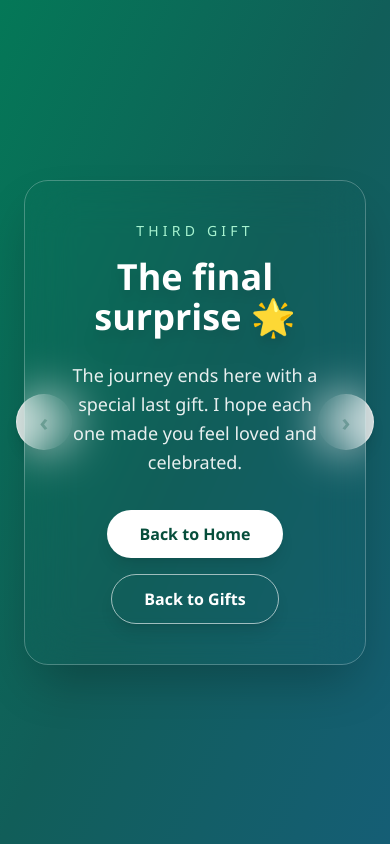
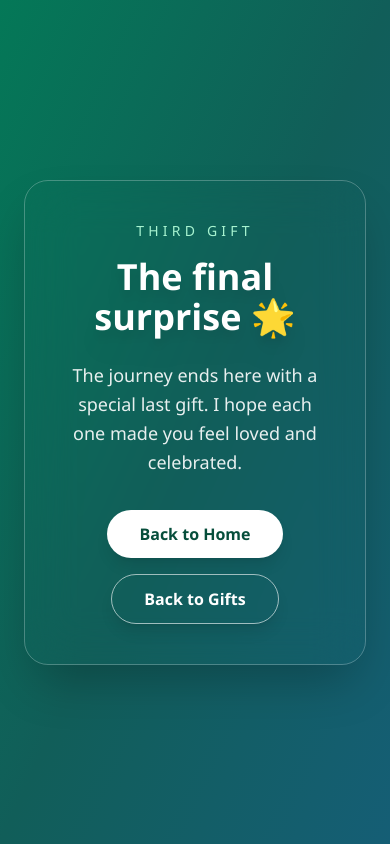
Before and after one commit to WangilaPrish/wish, a React (Vite) app: page /gift/third in a window 390 px wide. Built offline with nearby package versions, Linux system fonts and the light colour scheme.

Commit message:
style: implement touch navigation for gift selection in FirstGift, SecondGift, and ThirdGift components

```diff
--- a/src/pages/FirstGift.tsx
+++ b/src/pages/FirstGift.tsx
@@ -1,20 +1,45 @@
-import { useEffect, useState } from 'react'
+import { useEffect, useRef, useState } from 'react'
 import { useNavigate } from 'react-router-dom'
 
 export default function FirstGift(): JSX.Element {
     const navigate = useNavigate()
     const [showSketchPad, setShowSketchPad] = useState(false)
+    const touchStartX = useRef<number | null>(null)
 
     useEffect(() => {
         const timer = window.setTimeout(() => setShowSketchPad(true), 60000)
         return () => window.clearTimeout(timer)
     }, [])
 
+    const handleTouchStart = (event: React.TouchEvent<HTMLDivElement>) => {
+        touchStartX.current = event.touches[0]?.clientX ?? null
+    }
+
+    const handleTouchEnd = (event: React.TouchEvent<HTMLDivElement>) => {
+        if (touchStartX.current === null) return
+
+        const endX = event.changedTouches[0]?.clientX ?? touchStartX.current
+        const delta = endX - touchStartX.current
+        const threshold = 48
+
+        if (delta > threshold) {
+            navigate('/gift/third')
+        } else if (delta < -threshold) {
+            navigate('/gift/second')
+        }
+
+        touchStartX.current = null
+    }
+
     return (
-        <div className="relative min-h-screen bg-gradient-to-br from-cyan-700 via-blue-900 to-blue-950 flex items-center justify-center p-6">
+        <div
+            className="relative min-h-screen bg-gradient-to-br from-cyan-700 via-blue-900 to-blue-950 flex items-center justify-center p-6"
+            onTouchStart={handleTouchStart}
+            onTouchEnd={handleTouchEnd}
+        >
             <button
                 onClick={() => navigate('/gift/third')}
-                className="absolute left-4 top-1/2 -translate-y-1/2 h-14 w-14 rounded-full bg-white/80 text-blue-900 text-2xl font-bold shadow-lg border border-white/60 hover:-translate-y-[52%] hover:shadow-cyan-300/50 transition-all duration-300"
+                className="hidden md:flex items-center justify-center absolute left-4 top-1/2 -translate-y-1/2 h-14 w-14 rounded-full bg-white/80 text-blue-900 text-2xl font-bold shadow-lg border border-white/60 hover:-translate-y-[52%] hover:shadow-cyan-300/50 transition-all duration-300"
                 aria-label="Previous gift"
             >
                 ‹
@@ -22,7 +47,7 @@ export default function FirstGift(): JSX.Element {
 
             <button
                 onClick={() => navigate('/gift/second')}
-                className="absolute right-4 top-1/2 -translate-y-1/2 h-14 w-14 rounded-full bg-white/80 text-blue-900 text-2xl font-bold shadow-lg border border-white/60 hover:-translate-y-[52%] hover:shadow-cyan-300/50 transition-all duration-300"
+                className="hidden md:flex items-center justify-center absolute right-4 top-1/2 -translate-y-1/2 h-14 w-14 rounded-full bg-white/80 text-blue-900 text-2xl font-bold shadow-lg border border-white/60 hover:-translate-y-[52%] hover:shadow-cyan-300/50 transition-all duration-300"
                 aria-label="Next gift"
             >
                 ›
--- a/src/pages/SecondGift.tsx
+++ b/src/pages/SecondGift.tsx
@@ -1,13 +1,39 @@
+import { useRef } from 'react'
 import { useNavigate } from 'react-router-dom'
 
 export default function SecondGift(): JSX.Element {
     const navigate = useNavigate()
+    const touchStartX = useRef<number | null>(null)
+
+    const handleTouchStart = (event: React.TouchEvent<HTMLDivElement>) => {
+        touchStartX.current = event.touches[0]?.clientX ?? null
+    }
+
+    const handleTouchEnd = (event: React.TouchEvent<HTMLDivElement>) => {
+        if (touchStartX.current === null) return
+
+        const endX = event.changedTouches[0]?.clientX ?? touchStartX.current
+        const delta = endX - touchStartX.current
+        const threshold = 48
+
+        if (delta > threshold) {
+            navigate('/gift/first')
+        } else if (delta < -threshold) {
+            navigate('/gift/third')
+        }
+
+        touchStartX.current = null
+    }
 
     return (
-        <div className="relative min-h-screen bg-gradient-to-br from-indigo-800 via-purple-800 to-fuchsia-700 flex items-center justify-center p-6">
+        <div
+            className="relative min-h-screen bg-gradient-to-br from-indigo-800 via-purple-800 to-fuchsia-700 flex items-center justify-center p-6"
+            onTouchStart={handleTouchStart}
+            onTouchEnd={handleTouchEnd}
+        >
             <button
                 onClick={() => navigate('/gift/first')}
-                className="absolute left-4 top-1/2 -translate-y-1/2 h-14 w-14 rounded-full bg-white/85 text-indigo-900 text-2xl font-bold shadow-lg border border-white/60 hover:-translate-y-[52%] hover:shadow-fuchsia-300/50 transition-all duration-300"
+                className="hidden md:flex items-center justify-center absolute left-4 top-1/2 -translate-y-1/2 h-14 w-14 rounded-full bg-white/85 text-indigo-900 text-2xl font-bold shadow-lg border border-white/60 hover:-translate-y-[52%] hover:shadow-fuchsia-300/50 transition-all duration-300"
                 aria-label="Previous gift"
             >
                 ‹
@@ -15,7 +41,7 @@ export default function SecondGift(): JSX.Element {
 
             <button
                 onClick={() => navigate('/gift/third')}
-                className="absolute right-4 top-1/2 -translate-y-1/2 h-14 w-14 rounded-full bg-white/85 text-indigo-900 text-2xl font-bold shadow-lg border border-white/60 hover:-translate-y-[52%] hover:shadow-fuchsia-300/50 transition-all duration-300"
+                className="hidden md:flex items-center justify-center absolute right-4 top-1/2 -translate-y-1/2 h-14 w-14 rounded-full bg-white/85 text-indigo-900 text-2xl font-bold shadow-lg border border-white/60 hover:-translate-y-[52%] hover:shadow-fuchsia-300/50 transition-all duration-300"
                 aria-label="Next gift"
             >
                 ›
--- a/src/pages/ThirdGift.tsx
+++ b/src/pages/ThirdGift.tsx
@@ -1,13 +1,39 @@
+import { useRef } from 'react'
 import { useNavigate } from 'react-router-dom'
 
 export default function ThirdGift(): JSX.Element {
     const navigate = useNavigate()
+    const touchStartX = useRef<number | null>(null)
+
+    const handleTouchStart = (event: React.TouchEvent<HTMLDivElement>) => {
+        touchStartX.current = event.touches[0]?.clientX ?? null
+    }
+
+    const handleTouchEnd = (event: React.TouchEvent<HTMLDivElement>) => {
+        if (touchStartX.current === null) return
+
+        const endX = event.changedTouches[0]?.clientX ?? touchStartX.current
+        const delta = endX - touchStartX.current
+        const threshold = 48
+
+        if (delta > threshold) {
+            navigate('/gift/second')
+        } else if (delta < -threshold) {
+            navigate('/gift/first')
+        }
+
+        touchStartX.current = null
+    }
 
     return (
-        <div className="relative min-h-screen bg-gradient-to-br from-emerald-700 via-teal-800 to-cyan-800 flex items-center justify-center p-6">
+        <div
+            className="relative min-h-screen bg-gradient-to-br from-emerald-700 via-teal-800 to-cyan-800 flex items-center justify-center p-6"
+            onTouchStart={handleTouchStart}
+            onTouchEnd={handleTouchEnd}
+        >
             <button
                 onClick={() => navigate('/gift/second')}
-                className="absolute left-4 top-1/2 -translate-y-1/2 h-14 w-14 rounded-full bg-white/85 text-emerald-900 text-2xl font-bold shadow-lg border border-white/60 hover:-translate-y-[52%] hover:shadow-emerald-300/50 transition-all duration-300"
+                className="hidden md:flex items-center justify-center absolute left-4 top-1/2 -translate-y-1/2 h-14 w-14 rounded-full bg-white/85 text-emerald-900 text-2xl font-bold shadow-lg border border-white/60 hover:-translate-y-[52%] hover:shadow-emerald-300/50 transition-all duration-300"
                 aria-label="Previous gift"
             >
                 ‹
@@ -15,7 +41,7 @@ export default function ThirdGift(): JSX.Element {
 
             <button
                 onClick={() => navigate('/gift/first')}
-                className="absolute right-4 top-1/2 -translate-y-1/2 h-14 w-14 rounded-full bg-white/85 text-emerald-900 text-2xl font-bold shadow-lg border border-white/60 hover:-translate-y-[52%] hover:shadow-emerald-300/50 transition-all duration-300"
+                className="hidden md:flex items-center justify-center absolute right-4 top-1/2 -translate-y-1/2 h-14 w-14 rounded-full bg-white/85 text-emerald-900 text-2xl font-bold shadow-lg border border-white/60 hover:-translate-y-[52%] hover:shadow-emerald-300/50 transition-all duration-300"
                 aria-label="Next gift"
             >
                 ›
```
